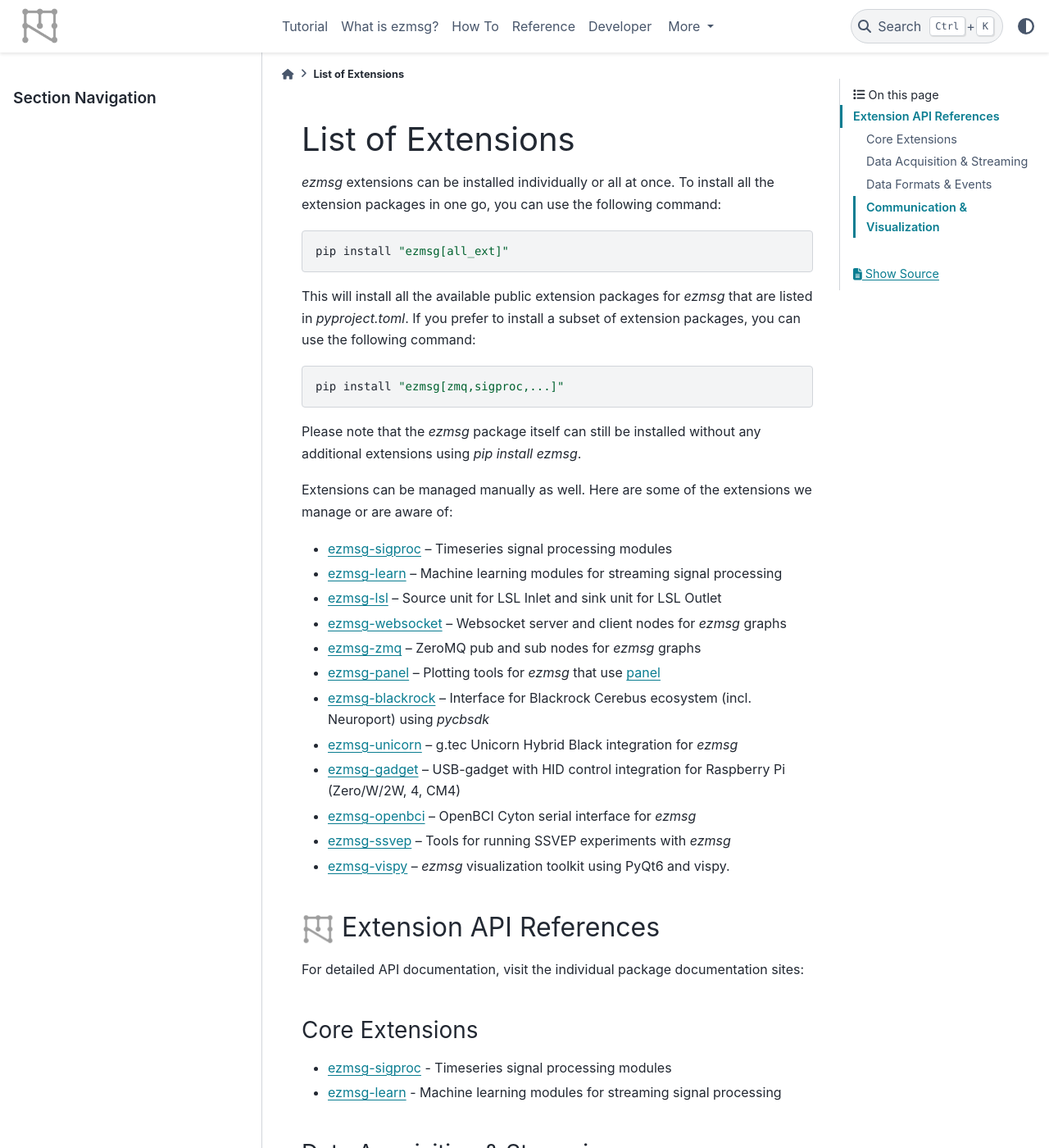
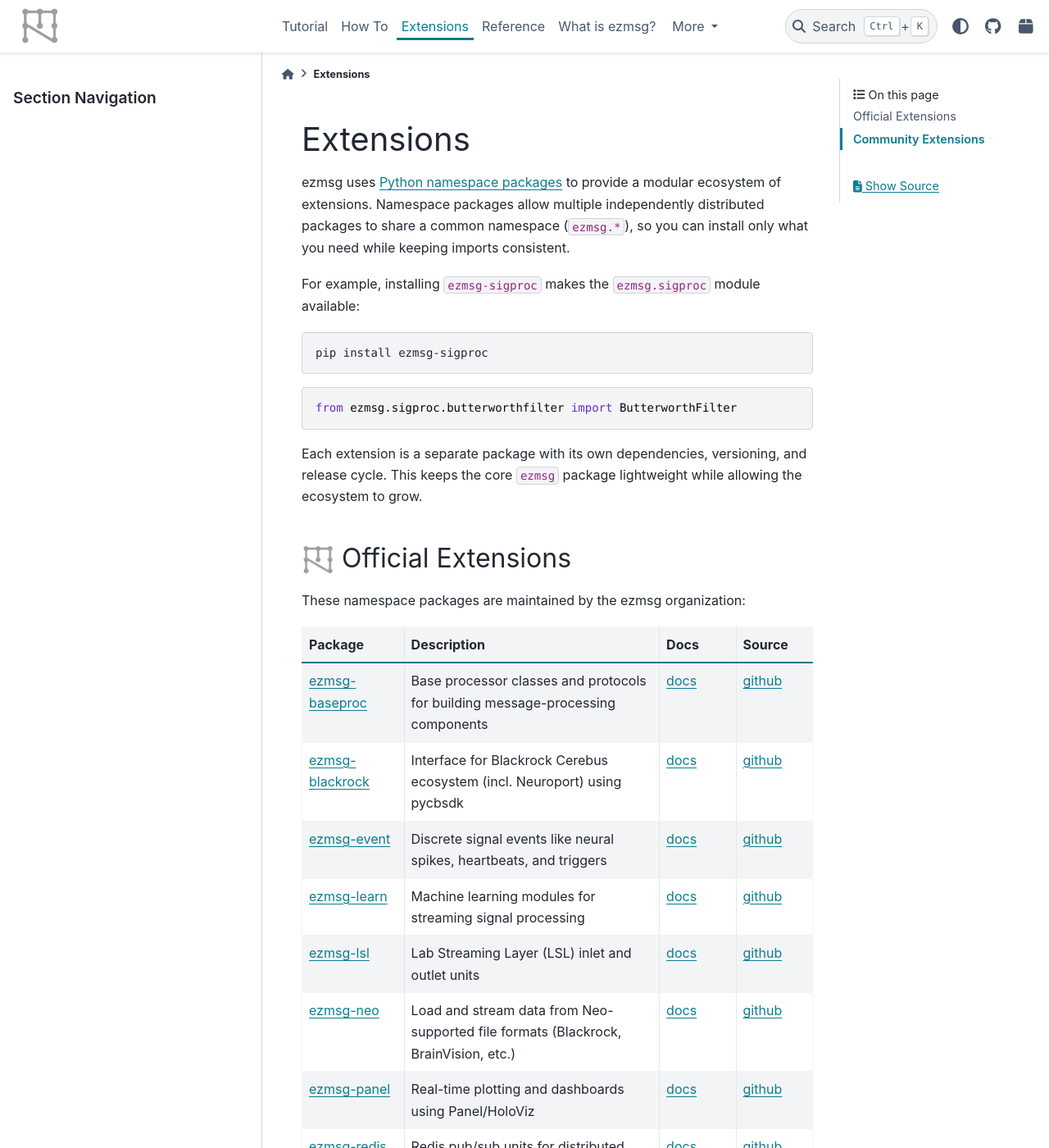
Before and after one commit to ezmsg-org/ezmsg-org.github.io, a Sphinx documentation site: the page built from docs/source/extensions/content-extensions.rst, in a window 1280 px wide and 1400 px high. Shown: the whole window at 82% size. Built offline with Sphinx 7.4.7 and the PyData theme 0.15.4, drawn with Linux system fonts in a browser that asks for light colours; some of the changed text lies outside the part shown.

Commit message:
Make namespace packages more prominent.

```diff
--- a/docs/source/conf.py
+++ b/docs/source/conf.py
@@ -40,12 +40,18 @@ intersphinx_mapping = {
     "sphinx": ("https://www.sphinx-doc.org/en/master/", None),
     "numpy": ("https://numpy.org/doc/stable/", None),
     "ezmsg": ("https://www.ezmsg.org/ezmsg/", None),
-    "ezmsg.sigproc": ("https://www.ezmsg.org/ezmsg-sigproc/", None),
-    "ezmsg.learn": ("https://www.ezmsg.org/ezmsg-learn/", None),
+    "ezmsg.baseproc": ("https://www.ezmsg.org/ezmsg-baseproc/", None),
     "ezmsg.blackrock": ("https://www.ezmsg.org/ezmsg-blackrock/", None),
     "ezmsg.event": ("https://www.ezmsg.org/ezmsg-event/", None),
+    "ezmsg.learn": ("https://www.ezmsg.org/ezmsg-learn/", None),
     "ezmsg.lsl": ("https://www.ezmsg.org/ezmsg-lsl/", None),
+    "ezmsg.neo": ("https://www.ezmsg.org/ezmsg-neo/", None),
+    "ezmsg.panel": ("https://www.ezmsg.org/ezmsg-panel/", None),
+    "ezmsg.redis": ("https://www.ezmsg.org/ezmsg-redis/", None),
+    "ezmsg.sigproc": ("https://www.ezmsg.org/ezmsg-sigproc/", None),
+    "ezmsg.simbiophys": ("https://www.ezmsg.org/ezmsg-simbiophys/", None),
     "ezmsg.tools": ("https://www.ezmsg.org/ezmsg-tools/", None),
+    "ezmsg.websocket": ("https://www.ezmsg.org/ezmsg-websocket/", None),
     "ezmsg.xdf": ("https://www.ezmsg.org/ezmsg-xdf/", None),
     "ezmsg.zmq": ("https://www.ezmsg.org/ezmsg-zmq/", None),
 }
@@ -58,6 +64,24 @@ html_logo = "_static/_images/ezmsg_logo.png"
 html_favicon = "_static/_images/ezmsg_logo.png"
 
 html_static_path = ["_static"]
+
+html_theme_options = {
+    "header_links_before_dropdown": 5,
+    "navbar_start": ["navbar-logo"],
+    "navbar_end": ["theme-switcher", "navbar-icon-links"],
+    "icon_links": [
+        {
+            "name": "GitHub",
+            "url": "https://github.com/ezmsg-org/ezmsg",
+            "icon": "fa-brands fa-github",
+        },
+        {
+            "name": "PyPI",
+            "url": "https://pypi.org/project/ezmsg/",
+            "icon": "fa-solid fa-box",
+        },
+    ],
+}
 
 # Redirects for pages that are unavailable or moved
 rediraffe_redirects = {
--- a/docs/source/extensions/content-extensions.rst
+++ b/docs/source/extensions/content-extensions.rst
@@ -1,68 +1,103 @@
-List of Extensions
-#######################
+Extensions
+##########
 
-`ezmsg` extensions can be installed individually or all at once. To install all the extension packages in one go, you can use the following command:
+ezmsg uses `Python namespace packages <https://packaging.python.org/en/latest/guides/packaging-namespace-packages/>`_ to provide a modular ecosystem of extensions. Namespace packages allow multiple independently distributed packages to share a common namespace (``ezmsg.*``), so you can install only what you need while keeping imports consistent.
+
+For example, installing ``ezmsg-sigproc`` makes the ``ezmsg.sigproc`` module available:
 
 .. code-block:: bash
 
-    pip install "ezmsg[all_ext]"
+    pip install ezmsg-sigproc
 
+.. code-block:: python
 
-This will install all the available public extension packages for `ezmsg` that are listed in `pyproject.toml`.
-If you prefer to install a subset of extension packages, you can use the following command:
+    from ezmsg.sigproc.butterworthfilter import ButterworthFilter
 
-.. code-block:: bash
+Each extension is a separate package with its own dependencies, versioning, and release cycle. This keeps the core ``ezmsg`` package lightweight while allowing the ecosystem to grow.
 
-    pip install "ezmsg[zmq,sigproc,...]"
+|ezmsg_logo_small| Official Extensions
+**************************************
 
-Please note that the `ezmsg` package itself can still be installed without any additional extensions using `pip install ezmsg`.
+These namespace packages are maintained by the ezmsg organization:
 
-Extensions can be managed manually as well. Here are some of the extensions we manage or are aware of:
+.. list-table::
+   :header-rows: 1
+   :widths: 20 50 15 15
 
-- `ezmsg-sigproc <https://github.com/ezmsg-org/ezmsg-sigproc>`_ -- Timeseries signal processing modules
-- `ezmsg-learn <https://github.com/ezmsg-org/ezmsg-learn>`_ -- Machine learning modules for streaming signal processing
-- `ezmsg-lsl <https://github.com/ezmsg-org/ezmsg-lsl>`_ -- Source unit for LSL Inlet and sink unit for LSL Outlet
-- `ezmsg-websocket <https://github.com/ezmsg-org/ezmsg-websocket>`_ -- Websocket server and client nodes for `ezmsg` graphs
-- `ezmsg-zmq <https://github.com/ezmsg-org/ezmsg-zmq>`_ -- ZeroMQ pub and sub nodes for `ezmsg` graphs
-- `ezmsg-panel <https://github.com/griffinmilsap/ezmsg-panel>`_ -- Plotting tools for `ezmsg` that use `panel <https://github.com/holoviz/panel>`_
-- `ezmsg-blackrock <https://github.com/griffinmilsap/ezmsg-blackrock>`_ -- Interface for Blackrock Cerebus ecosystem (incl. Neuroport) using `pycbsdk`
-- `ezmsg-unicorn <https://github.com/griffinmilsap/ezmsg-unicorn>`_ -- g.tec Unicorn Hybrid Black integration for `ezmsg`
-- `ezmsg-gadget <https://github.com/griffinmilsap/ezmsg-gadget>`_ -- USB-gadget with HID control integration for Raspberry Pi (Zero/W/2W, 4, CM4)
-- `ezmsg-openbci <https://github.com/griffinmilsap/ezmsg-openbci>`_ -- OpenBCI Cyton serial interface for `ezmsg`
-- `ezmsg-ssvep <https://github.com/griffinmilsap/ezmsg-ssvep>`_ -- Tools for running SSVEP experiments with `ezmsg`
-- `ezmsg-vispy <https://github.com/pperanich/ezmsg-vispy>`_ -- `ezmsg` visualization toolkit using PyQt6 and vispy.
+   * - Package
+     - Description
+     - Docs
+     - Source
+   * - `ezmsg-baseproc <https://pypi.org/project/ezmsg-baseproc/>`_
+     - Base processor classes and protocols for building message-processing components
+     - `docs <https://www.ezmsg.org/ezmsg-baseproc/>`_
+     - `github <https://github.com/ezmsg-org/ezmsg-baseproc>`_
+   * - `ezmsg-blackrock <https://pypi.org/project/ezmsg-blackrock/>`_
+     - Interface for Blackrock Cerebus ecosystem (incl. Neuroport) using pycbsdk
+     - `docs <https://www.ezmsg.org/ezmsg-blackrock/>`_
+     - `github <https://github.com/ezmsg-org/ezmsg-blackrock>`_
+   * - `ezmsg-event <https://pypi.org/project/ezmsg-event/>`_
+     - Discrete signal events like neural spikes, heartbeats, and triggers
+     - `docs <https://www.ezmsg.org/ezmsg-event/>`_
+     - `github <https://github.com/ezmsg-org/ezmsg-event>`_
+   * - `ezmsg-learn <https://pypi.org/project/ezmsg-learn/>`_
+     - Machine learning modules for streaming signal processing
+     - `docs <https://www.ezmsg.org/ezmsg-learn/>`_
+     - `github <https://github.com/ezmsg-org/ezmsg-learn>`_
+   * - `ezmsg-lsl <https://pypi.org/project/ezmsg-lsl/>`_
+     - Lab Streaming Layer (LSL) inlet and outlet units
+     - `docs <https://www.ezmsg.org/ezmsg-lsl/>`_
+     - `github <https://github.com/ezmsg-org/ezmsg-lsl>`_
+   * - `ezmsg-neo <https://pypi.org/project/ezmsg-neo/>`_
+     - Load and stream data from Neo-supported file formats (Blackrock, BrainVision, etc.)
+     - `docs <https://www.ezmsg.org/ezmsg-neo/>`_
+     - `github <https://github.com/ezmsg-org/ezmsg-neo>`_
+   * - `ezmsg-panel <https://pypi.org/project/ezmsg-panel/>`_
+     - Real-time plotting and dashboards using Panel/HoloViz
+     - `docs <https://www.ezmsg.org/ezmsg-panel/>`_
+     - `github <https://github.com/ezmsg-org/ezmsg-panel>`_
+   * - `ezmsg-redis <https://pypi.org/project/ezmsg-redis/>`_
+     - Redis pub/sub units for distributed messaging
+     - `docs <https://www.ezmsg.org/ezmsg-redis/>`_
+     - `github <https://github.com/ezmsg-org/ezmsg-redis>`_
+   * - `ezmsg-sigproc <https://pypi.org/project/ezmsg-sigproc/>`_
+     - Timeseries signal processing: filtering, spectral analysis, resampling, and more
+     - `docs <https://www.ezmsg.org/ezmsg-sigproc/>`_
+     - `github <https://github.com/ezmsg-org/ezmsg-sigproc>`_
+   * - `ezmsg-simbiophys <https://pypi.org/project/ezmsg-simbiophys/>`_
+     - Simulated biophysical signals: oscillators, noise generators, synthetic EEG
+     - `docs <https://www.ezmsg.org/ezmsg-simbiophys/>`_
+     - `github <https://github.com/ezmsg-org/ezmsg-simbiophys>`_
+   * - `ezmsg-tools <https://pypi.org/project/ezmsg-tools/>`_
+     - Visualization and debugging tools for running ezmsg graphs
+     - `docs <https://www.ezmsg.org/ezmsg-tools/>`_
+     - `github <https://github.com/ezmsg-org/ezmsg-tools>`_
+   * - `ezmsg-websocket <https://pypi.org/project/ezmsg-websocket/>`_
+     - WebSocket server and client units for web integration
+     - `docs <https://www.ezmsg.org/ezmsg-websocket/>`_
+     - `github <https://github.com/ezmsg-org/ezmsg-websocket>`_
+   * - `ezmsg-xdf <https://pypi.org/project/ezmsg-xdf/>`_
+     - XDF (Extensible Data Format) file reading and writing
+     - `docs <https://www.ezmsg.org/ezmsg-xdf/>`_
+     - `github <https://github.com/ezmsg-org/ezmsg-xdf>`_
+   * - `ezmsg-zmq <https://pypi.org/project/ezmsg-zmq/>`_
+     - ZeroMQ pub/sub units for distributed messaging
+     - `docs <https://www.ezmsg.org/ezmsg-zmq/>`_
+     - `github <https://github.com/ezmsg-org/ezmsg-zmq>`_
 
-|ezmsg_logo_small| Extension API References
-***********************************************
+|ezmsg_logo_small| Community Extensions
+***************************************
 
-For detailed API documentation, visit the individual package documentation sites:
+These extensions are maintained by community members:
 
-Core Extensions
-===============
-
-* `ezmsg-sigproc <https://www.ezmsg.org/ezmsg-sigproc/>`_ - Timeseries signal processing modules
-* `ezmsg-learn <https://www.ezmsg.org/ezmsg-learn/>`_ - Machine learning modules for streaming signal processing
-
-Data Acquisition & Streaming
-=============================
-
-* `ezmsg-blackrock <https://www.ezmsg.org/ezmsg-blackrock/>`_ - Interface for Blackrock Cerebus ecosystem (incl. Neuroport)
-* `ezmsg-lsl <https://www.ezmsg.org/ezmsg-lsl/>`_ - Lab Streaming Layer integration
-
-Data Formats & Events
-======================
-
-* `ezmsg-event <https://www.ezmsg.org/ezmsg-event/>`_ - Signal events like neural spikes and heartbeats
-* `ezmsg-xdf <https://www.ezmsg.org/ezmsg-xdf/>`_ - XDF (Extensible Data Format) file support
-
-Communication & Visualization
-==============================
-
-* `ezmsg-zmq <https://www.ezmsg.org/ezmsg-zmq/>`_ - ZeroMQ pub/sub units for distributed messaging
-* `ezmsg-tools <https://www.ezmsg.org/ezmsg-tools/>`_ - Tools to visualize running graphs and data
+- `ezmsg-unicorn <https://github.com/griffinmilsap/ezmsg-unicorn>`_ -- g.tec Unicorn Hybrid Black integration
+- `ezmsg-gadget <https://github.com/griffinmilsap/ezmsg-gadget>`_ -- USB-gadget with HID control for Raspberry Pi (Zero/W/2W, 4, CM4)
+- `ezmsg-openbci <https://github.com/griffinmilsap/ezmsg-openbci>`_ -- OpenBCI Cyton serial interface
+- `ezmsg-ssvep <https://github.com/griffinmilsap/ezmsg-ssvep>`_ -- Tools for running SSVEP experiments
+- `ezmsg-vispy <https://github.com/pperanich/ezmsg-vispy>`_ -- Visualization toolkit using PyQt6 and VisPy
 
 .. note::
-   Additional extensions are being documented and their API references will be added here as they become available.
+   Want to create your own extension? Use the `ezmsg-template <https://github.com/ezmsg-org/ezmsg-template>`_ repository as a starting point.
 
 .. |ezmsg_logo_small| image:: ../_static/_images/ezmsg_logo.png
   :width: 40
```
Also changed, not shown: docs/source/index.rst (+34 -4 lines).
